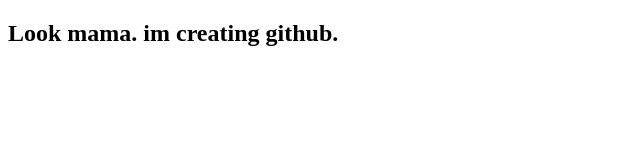
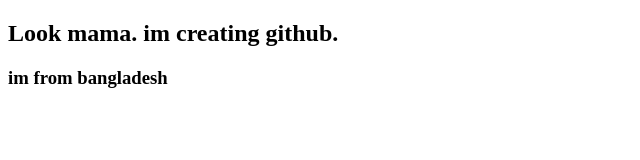
Before and after one commit to pk-asif/pk-asif, a plain HTML site: page index.html in a window 1280 px wide. Shown: the whole page, without its empty margins (0-640 px from the left). Drawn offline with Linux system fonts and the light colour scheme.

Commit message:
my first git hub refo

```diff
--- a/index.html
+++ b/index.html
@@ -6,6 +6,7 @@
     <meta name="viewport" content="width=device-width, initial-scale=1.0">
     <title>Document</title>
     <h2>Look mama. im creating github.</h2>
+    <h3>im from bangladesh</h3>
 </head>
 <body>
 
```
Also changed, not shown: 1 other file.
